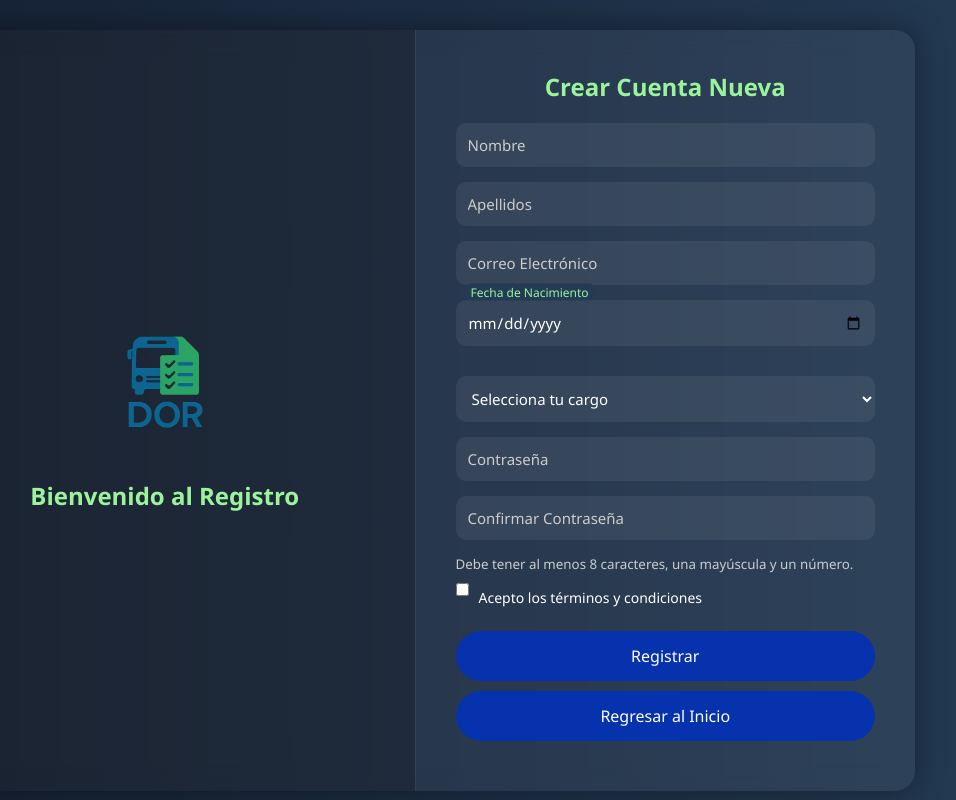
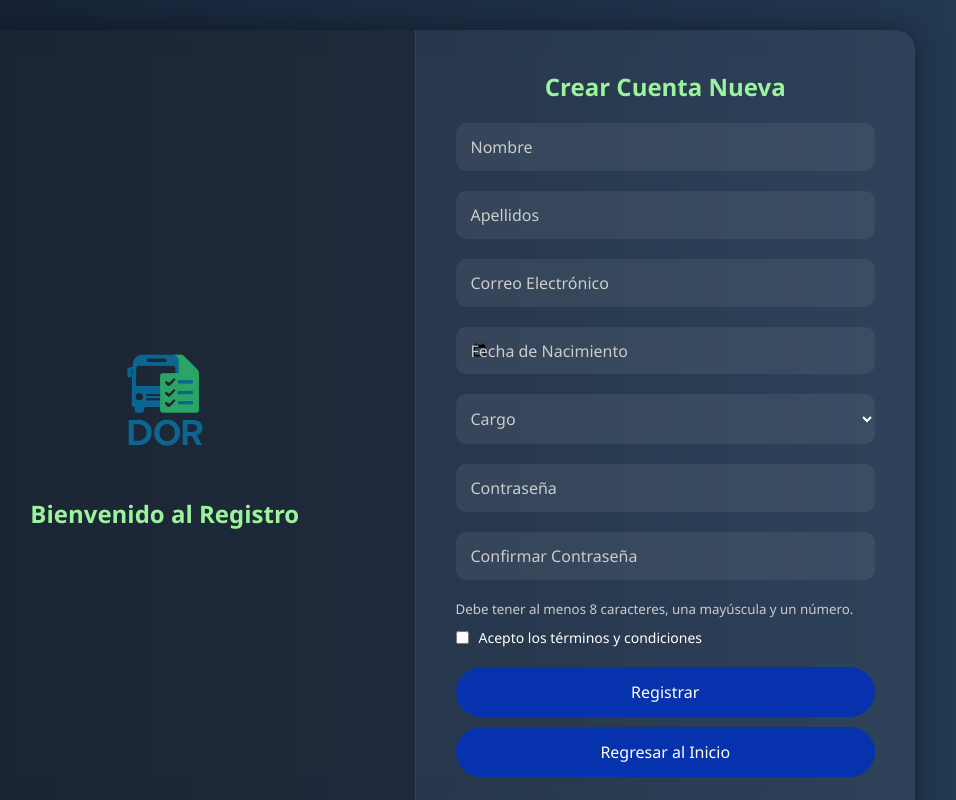
Before and after one commit to J22U/daily-operations-report, a website: page public/registro.html in a window 1280 px wide. Shown: the whole page, without its empty margins (225-1181 px from the left). Drawn offline with Linux system fonts and the light colour scheme; some packages are replaced by stand-ins of ours; a script that the page names is missing.

Commit message:
modificación en los nombres de los campos de registro

```diff
--- a/public/registro.html
+++ b/public/registro.html
@@ -87,22 +87,64 @@
       flex-direction: column;
     }
 
-    input, select {
-      padding: 12px;
-      margin-bottom: 15px;
+    .form-group {
+      position: relative;
+      margin-bottom: 20px;
+    }
+
+    .form-group input,
+    .form-group select {
+      width: 100%;
+      padding: 14px;
       border: none;
       border-radius: 10px;
       background: #ffffff11;
       color: #fff;
       font-size: 15px;
+      outline: none;
     }
 
-    input::placeholder {
+    .form-group label {
+      position: absolute;
+      top: 50%;
+      left: 15px;
+      transform: translateY(-50%);
       color: #ccc;
+      pointer-events: none;
+      transition: 0.3s ease all;
     }
 
+    .form-group input:focus + label,
+    .form-group input:valid + label,
+    .form-group select:focus + label,
+    .form-group select:valid + label {
+      top: -8px;
+      left: 10px;
+      font-size: 12px;
+      color: #9bf39b;
+      background: transparent;
+    }
+
+    /* Ajustes específicos para input type="date" */
+    input[type="date"]::-webkit-datetime-edit,
+    input[type="date"]::-webkit-inner-spin-button,
+    input[type="date"]::-webkit-clear-button {
+      display: none;
+    }
+
+    input[type="date"] {
+      color: transparent;
+    }
+
+    input[type="date"]:focus,
+    input[type="date"]:valid {
+      color: #fff;
+    }
+
+    /* Opciones del select en negro */
     select option {
-      background: #222;
+      color: #000;
+      background: #fff;
     }
 
     .checkbox-label {
@@ -137,44 +179,6 @@
       background-color: #ffe5e5;
     }
 
-    /* --- Label flotante --- */
-    .input-group {
-      position: relative;
-      margin-bottom: 15px;
-    }
-
-    .input-group input {
-      width: 100%;
-      padding: 12px;
-      border: none;
-      border-radius: 10px;
-      background: #ffffff11;
-      color: #fff;
-      font-size: 15px;
-    }
-
-    .input-group label {
-      position: absolute;
-      top: 50%;
-      left: 12px;
-      transform: translateY(-50%);
-      color: #ccc;
-      font-size: 14px;
-      pointer-events: none;
-      transition: 0.2s ease all;
-    }
-
-    .input-group input:focus + label,
-    .input-group input:not(:placeholder-shown) + label {
-      top: -8px;
-      left: 10px;
-      font-size: 12px;
-      color: #9bf39b;
-      background: #243b55;
-      padding: 0 5px;
-      border-radius: 5px;
-    }
-
     @media (max-width: 768px) {
       .container {
         flex-direction: column;
@@ -189,10 +193,6 @@
 
       .right {
         padding: 30px 20px;
-      }
-
-      input, select {
-        font-size: 14px;
       }
 
       .btn {
@@ -222,23 +222,39 @@
       <div class="right">
         <h2>Crear Cuenta Nueva</h2>
         <form id="registrationForm">
-          <input type="text" name="nombre" placeholder="Nombre" required />
-          <input type="text" name="apellidos" placeholder="Apellidos" required />
-          <input type="email" name="correo" placeholder="Correo Electrónico" required />
-
-          <!-- Campo con label flotante -->
-          <div class="input-group">
-            <input type="date" name="fechaNacimiento" id="fechaNacimiento" placeholder=" " required />
+          <div class="form-group">
+            <input type="text" name="nombre" required />
+            <label for="nombre">Nombre</label>
+          </div>
+          <div class="form-group">
+            <input type="text" name="apellidos" required />
+            <label for="apellidos">Apellidos</label>
+          </div>
+          <div class="form-group">
+            <input type="email" name="correo" required />
+            <label for="correo">Correo Electrónico</label>
+          </div>
+          <div class="form-group">
+            <input type="date" name="fechaNacimiento" id="fechaNacimiento" required />
             <label for="fechaNacimiento">Fecha de Nacimiento</label>
           </div>
+          <div class="form-group">
+            <select name="rol" required>
+              <option value="" disabled selected></option>
+              <option value="Supervisor">Supervisor</option>
+              <option value="Conductor">Conductor</option>
+            </select>
+            <label for="rol">Cargo</label>
+          </div>
+          <div class="form-group">
+            <input type="password" name="contraseña" required />
+            <label for="contraseña">Contraseña</label>
+          </div>
+          <div class="form-group">
+            <input type="password" name="confirmar_contraseña" required />
+            <label for="confirmar_contraseña">Confirmar Contraseña</label>
+          </div>
 
-          <select name="rol" required>
-            <option value="" disabled selected>Selecciona tu cargo</option>
-            <option value="Supervisor">Supervisor</option>
-            <option value="Conductor">Conductor</option>
-          </select>
-          <input type="password" name="contraseña" placeholder="Contraseña" required />
-          <input type="password" name="confirmar_contraseña" placeholder="Confirmar Contraseña" required />
           <small style="color: #ccc; margin-bottom: 10px;">
             Debe tener al menos 8 caracteres, una mayúscula y un número.
           </small>
```
